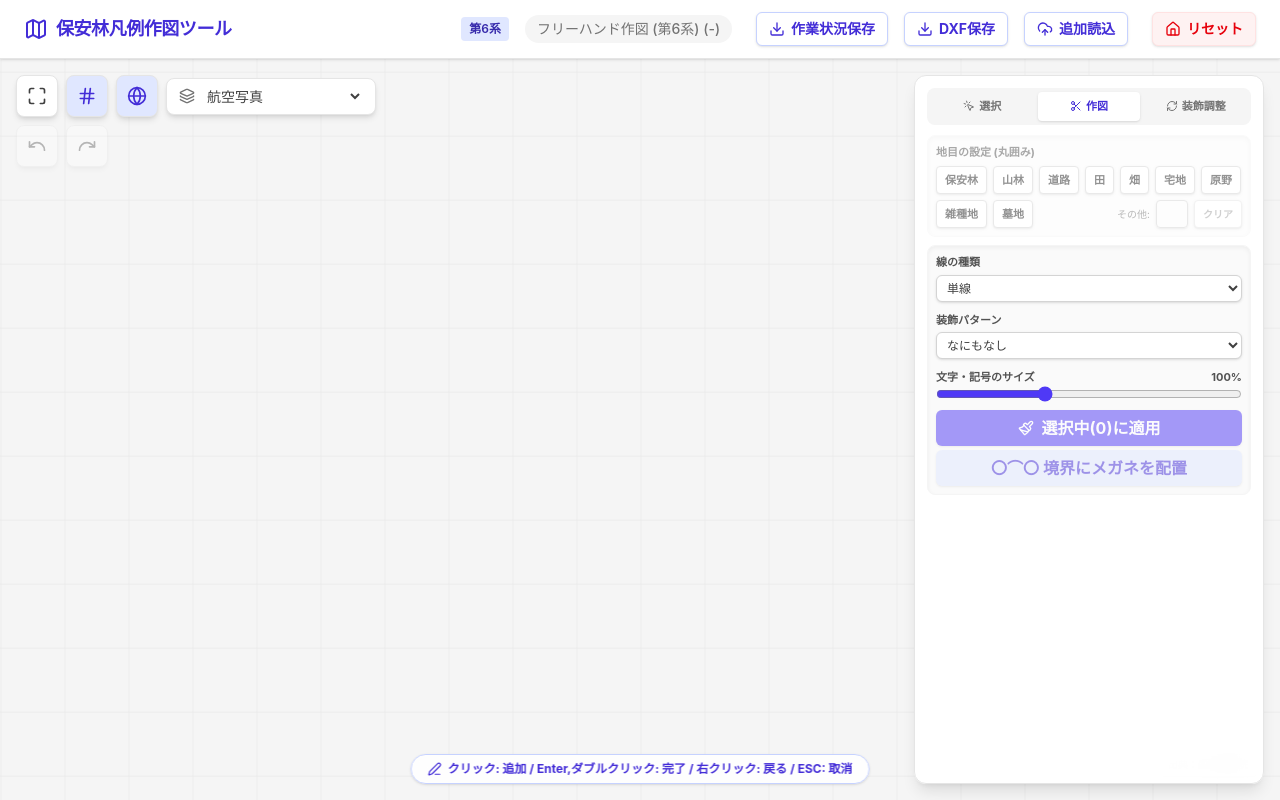
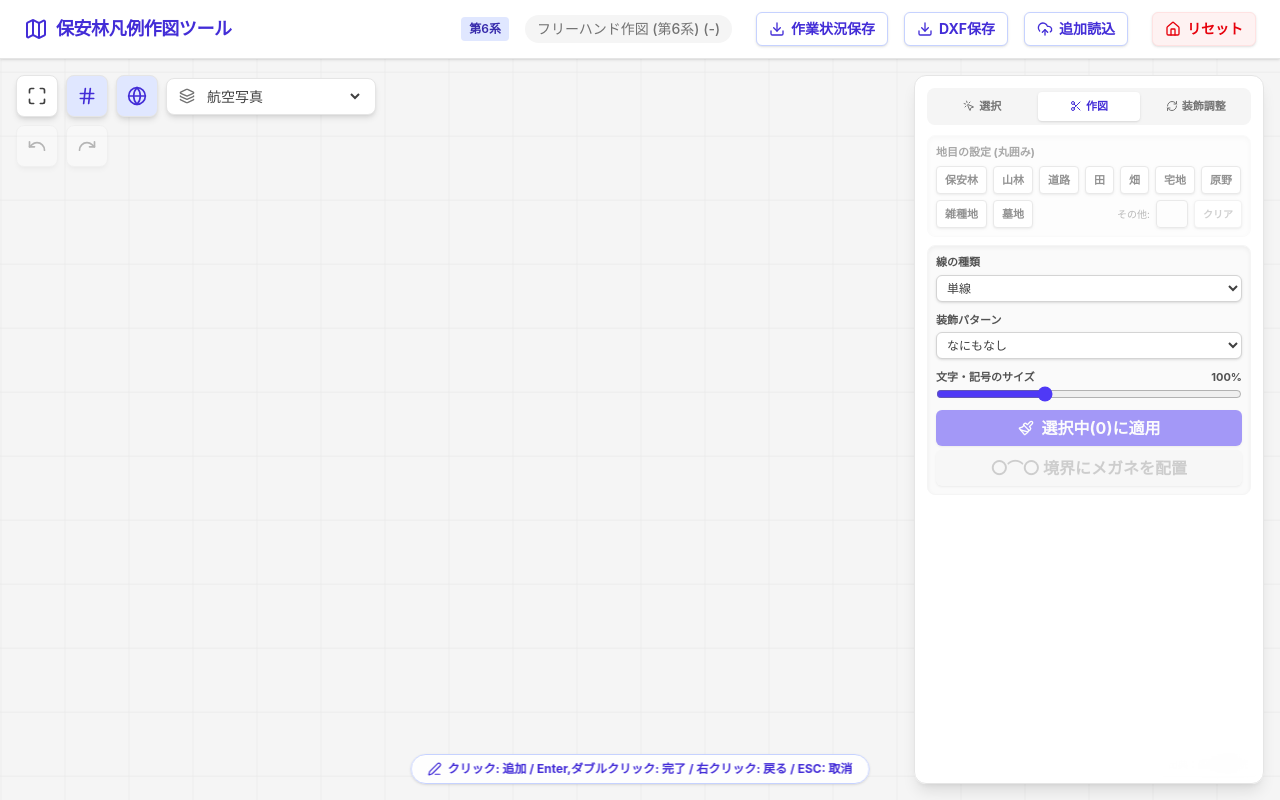
Before and after one commit to Kojiro-Nakamura/hoanrin-hanrei-sakuzu, a React (Vite) app: page / in a window 1280 px wide. Both pictures are taken after a click on the button "新規作図開始". Built offline with nearby package versions, Linux system fonts and the light colour scheme.

Commit message:
Disable megane button if < 2 selected

```diff
--- a/src/components/ToolPanel.jsx
+++ b/src/components/ToolPanel.jsx
@@ -63,7 +63,10 @@ export const ToolPanel = ({ mode, setMode, selectedPolygons, polygons, appliedGr
             <Paintbrush className="w-4 h-4" /> 選択中({selectedPolygons.length})に適用
           </button>
 
-          <button onClick={onApplyMegane} className="w-full bg-indigo-100 hover:bg-indigo-200 text-indigo-700 font-bold py-1.5 px-4 rounded-md transition-colors flex items-center justify-center gap-2 shadow-sm">
+          <button
+            onClick={onApplyMegane}
+            disabled={selectedPolygons.length < 2}
+            className={`w-full font-bold py-1.5 px-4 rounded-md transition-colors flex items-center justify-center gap-2 shadow-sm ${selectedPolygons.length < 2 ? 'bg-neutral-100 text-neutral-400 cursor-not-allowed' : 'bg-indigo-100 hover:bg-indigo-200 text-indigo-700'}`}>
             〇⌒〇 境界にメガネを配置
           </button>
         </div>
```
